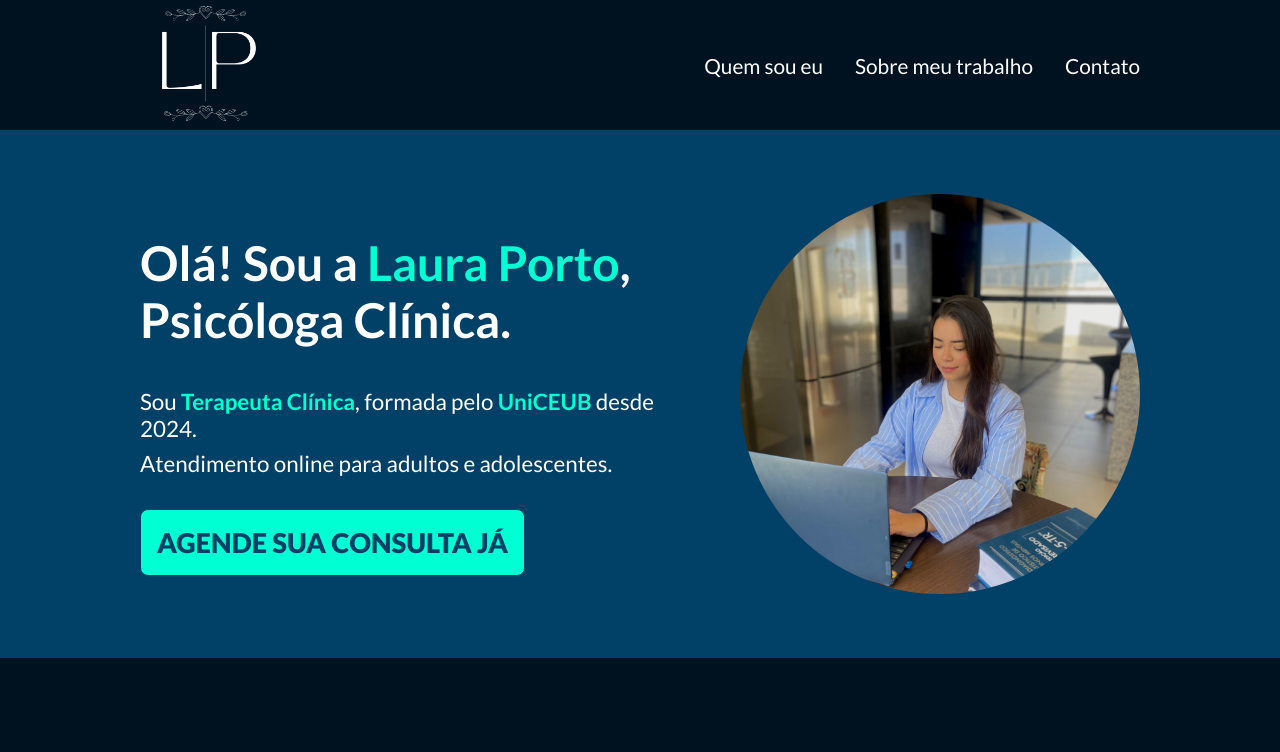
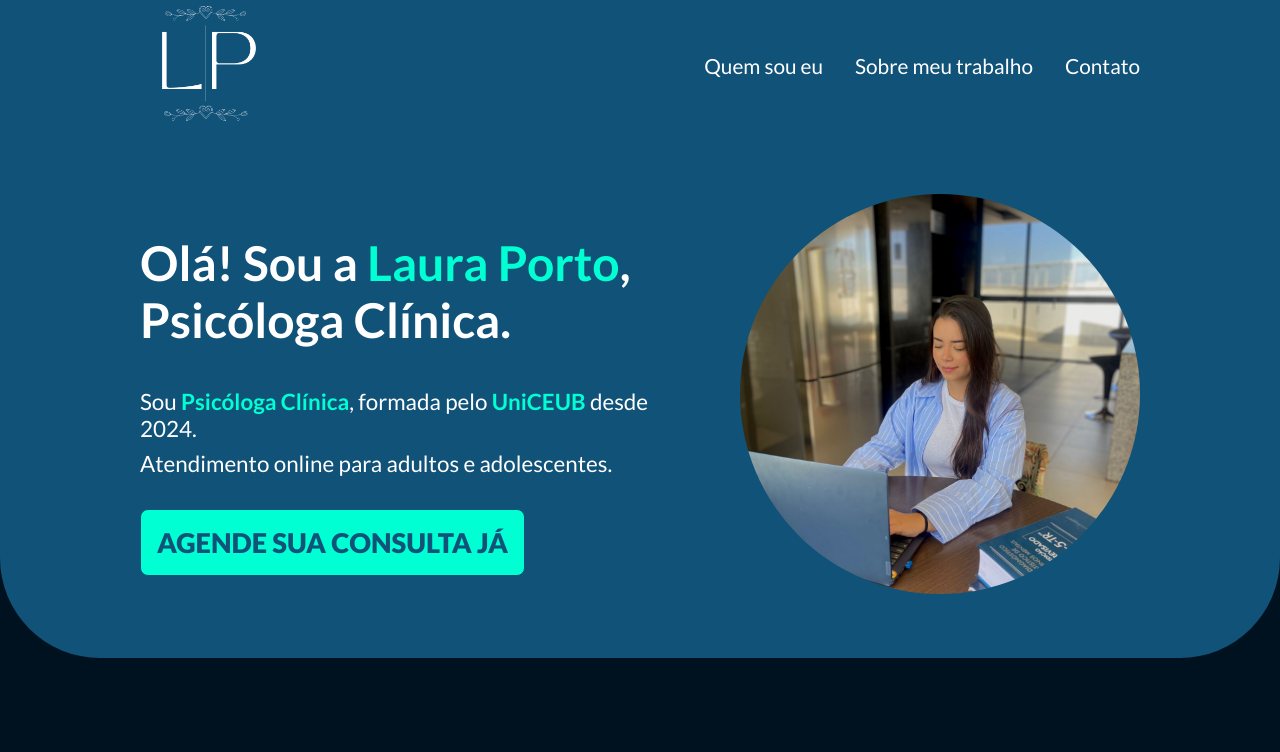
Before and after one commit to dvdbennet/Landingpage, a plain HTML site: page index.html in a window 1280 px wide. Shown: the top 752 px of the page. Drawn offline with Linux system fonts and the light colour scheme.

Commit message:
avanço landing page

```diff
--- a/index.html
+++ b/index.html
@@ -12,7 +12,7 @@
         <div class="header">
           <img
             class="img-logo"
-            src="images/logo lauritcha.png"
+            src="images/logo lauritcha 2 (1).png"
             alt="Logo Laura"
           />
           <nav>
@@ -35,7 +35,7 @@
               </h1>
 
               <p>
-                Sou <strong>Terapeuta Clínica</strong>, formada pelo
+                Sou <strong>Psicóloga Clínica</strong>, formada pelo
                 <strong>UniCEUB </strong> desde 2024.
               </p>
               <p>Atendimento online para adultos e adolescentes.</p>
--- a/style.css
+++ b/style.css
@@ -6,7 +6,7 @@
 
 :root {
   --white: #fff;
-  --dark1: #014167;
+  --dark1: #115279;
   --dark2: #00121f;
   --dark3: #566981;
   --dark4: #7f9ba5;
@@ -17,7 +17,7 @@
 }
 
 body {
-  background-color: var(--dark1);
+  background-color: var(--dark2);
   font-family: Lato;
   margin: 0;
   color: var(--white);
@@ -33,7 +33,7 @@ img {
 }
 
 header {
-  background-color: var(--dark2);
+  background-color: var(--dark1);
 }
 .header {
   display: flex;
@@ -82,6 +82,9 @@ section {
 }
 .first-section {
   display: flex;
+  border-bottom-left-radius: 100px;
+  border-bottom-right-radius: 100px;
+  background-color: var(--dark1);
 }
 .first-section p {
   font-size: 1.4rem;
@@ -120,6 +123,9 @@ section {
 }
 .third-section h2 {
   color: var(--strgcolor1);
+  .third-section{
+    background-color: var(--dark2);
+  }
 }
 .horizontal {
   display: flex;
```
Also changed, not shown: images/logo lauritcha 2 (1).png (added).
